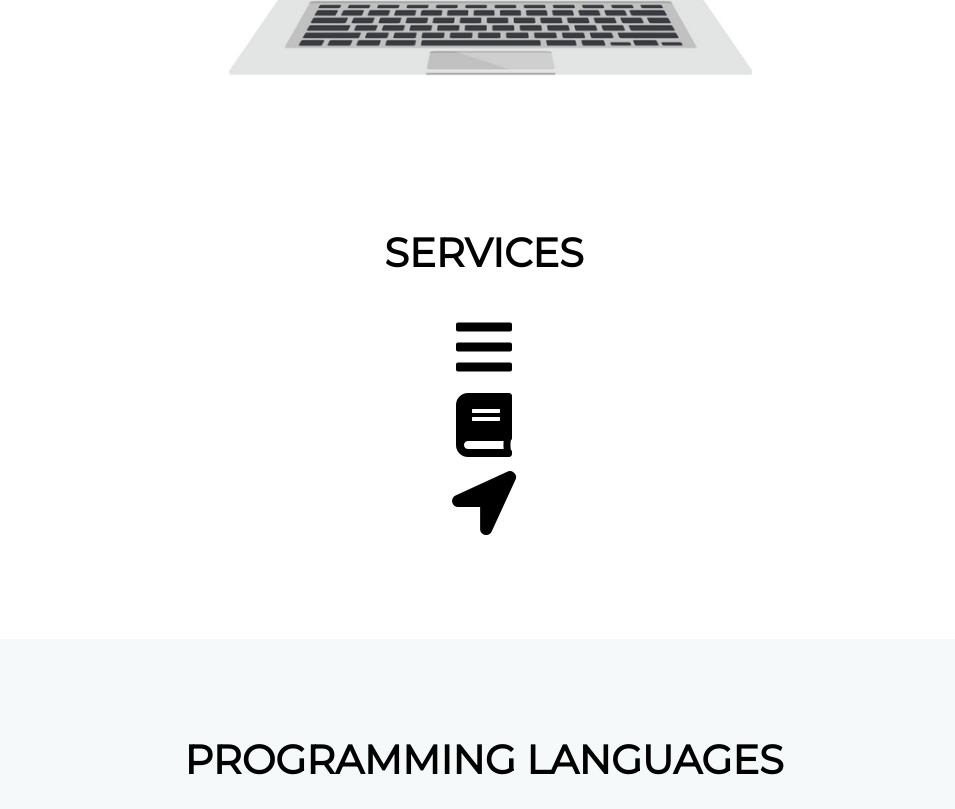
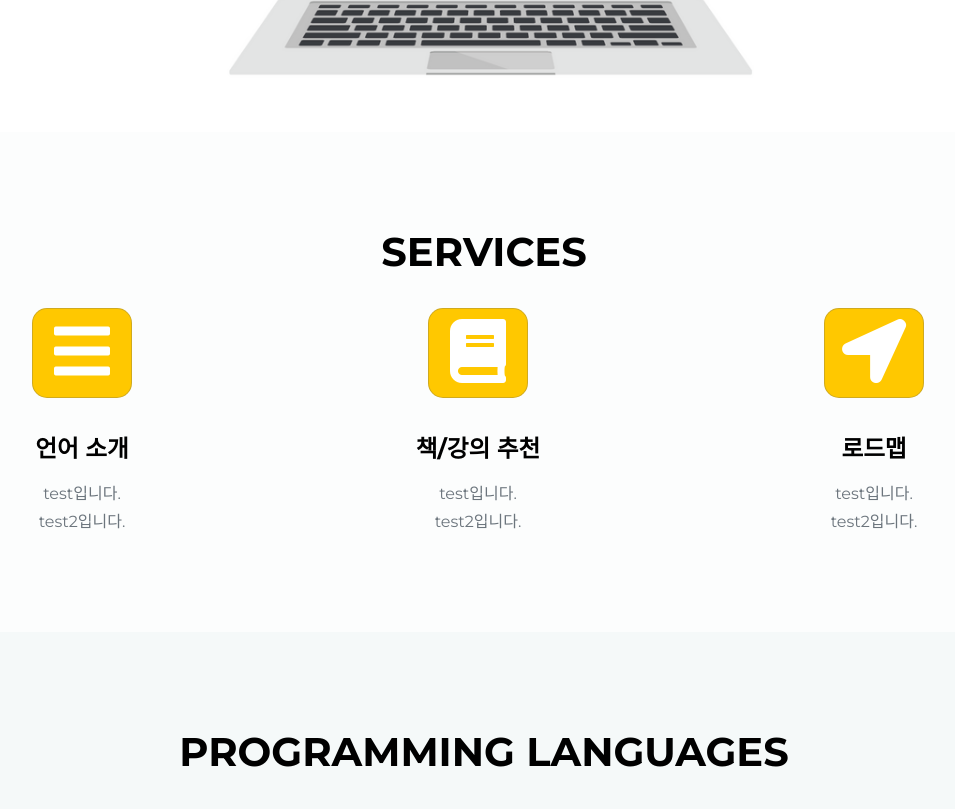
Before and after one commit to Moojun/disc2022, a plain HTML site: page index.html in a window 1280 px wide. Shown: the part 531-1340 px from the top of the page, without its empty margins (156-1111 px from the left). Drawn offline with nearby package versions, Linux system fonts and the light colour scheme; some packages are replaced by stand-ins of ours.

Commit message:
SERVICES 부분 레이아웃 구축

```diff
--- a/css/styles.css
+++ b/css/styles.css
@@ -1,7 +1,7 @@
 /* to import 'Lobster', cursive; fonts in #logo h1 */
 @import url('https://fonts.googleapis.com/css2?family=Lobster&display=swap');
 /* to import 'Montserrat', sans-serif; fonts in body */
-@import url('https://fonts.googleapis.com/css2?family=Montserrat&display=swap');
+@import url('https://fonts.googleapis.com/css2?family=Montserrat:wght@400;500;700&family=Roboto:ital,wght@0,400;0,500;1,700&display=swap');
 
 * {
   margin: 0;
@@ -13,6 +13,10 @@ a {
   text-decoration: none;
 }
 
+p {
+  line-height: 1.75;
+}
+
 ul {
   list-style: none;
 }
@@ -21,6 +25,7 @@ body {
   /* background-color:rgb(12, 27, 38); */
   /* background-color: rgb(22, 72, 107); */
   background-color: white;
+  font-family: var("Roboto Slab");
 }
 
 #container {
@@ -39,7 +44,6 @@ body {
 header{
   width: 1200px;
   height: 100px;
-  /* background-color:rgb(12, 27, 38); */
   background-color: rgb(74, 101, 120);
   padding-left: 50px;
 }
@@ -141,27 +145,63 @@ nav {
 .section-heading {
   font-size: 2.5rem;
   margin-bottom: 2rem;
+  font-weight: 700;
+  line-height: 1.2;
 }
 .text-uppercase {
   text-transform: uppercase;
 }
 
-
+/********************************/
+/*   section: servicies   */
+/********************************/
 
 #services {
   padding: 6rem 0;
-  background-color: white;
+  background-color: rgba(243, 248, 248, 0.3);
+}
+
+.images1 {
+  display: flex;
+}
+
+.img-col1 {
+  display: inline-block;
+  text-align: center;
+  width: 33%;
+  flex: 0 0 auto;
+}
+
+.img1 {
+  font-size: 4em;
+  /* background-color: rgb(255, 200, 0, 1); */
+}
+.img1 i {
+  display: inline-block;
+  margin: 0 24px 0px 24px;
+  background-color: rgb(255, 200, 0, 1);
+  padding: 10px;
+  width: 100px;
+  height: 90px;
+  border-radius: 15px;
+  text-align: center;
+  border: 1px solid rgba(100, 100, 100, 0.3);
+  color: white;
+
+}
+.img1-h4 {
+  margin-top: 2rem;
+  margin-bottom: 1rem;
+  font-size: calc(1.275rem + 0.25vw);
+}
+.img1-p {
+  color: #6c757d;
 }
 
 
-
-.images {
-  display: flex;
-}
-
-.img {
-  font-size: 4em;
-}
+/********************************/
+/*   section: languages   */
+/********************************/
 
 #languages {
   padding: 6rem 0;
@@ -172,6 +212,7 @@ nav {
 /*********************************/
 /* section: contact us */
 /*********************************/
+
 #contact-us {
   padding-top: 6rem;
   /* padding-bottom: 6rem; */
@@ -243,6 +284,7 @@ button:hover{
 /*********************************/
 /* footer */
 /*********************************/
+
 footer {
   background-color: #ffffff;
   width: 1200px;
--- a/index.html
+++ b/index.html
@@ -40,14 +40,25 @@
           </div>
           <div class="images1">
             <div class="img-col1">
-              <span class="img"><i class="fa fa-bars"></i>
+              <span class="img1">
+                <i class="fa fa-bars"></i>
               </span>
+              <h4 class="img1-h4">언어 소개</h4>
+              <p class="img1-p">test입니다.<br>test2입니다.</p>
             </div>
             <div class="img-col1">
-              <span class="img"><i class="fa fa-book"></i></span>
+              <span class="img1">
+                <i class="fa fa-book"></i>
+              </span>
+              <h4 class="img1-h4">책/강의 추천</h4>
+              <p class="img1-p">test입니다.<br>test2입니다.</p>
             </div>
             <div class="img-col1">
-              <span class="img"><i class="fa fa-location-arrow" aria-hidden="true"></i></span>
+              <span class="img1">
+                <i class="fa fa-location-arrow"></i>
+              </span>
+              <h4 class="img1-h4">로드맵</h4>
+              <p class="img1-p">test입니다.<br>test2입니다.</p>
             </div>
           </div>
         </div>
```
